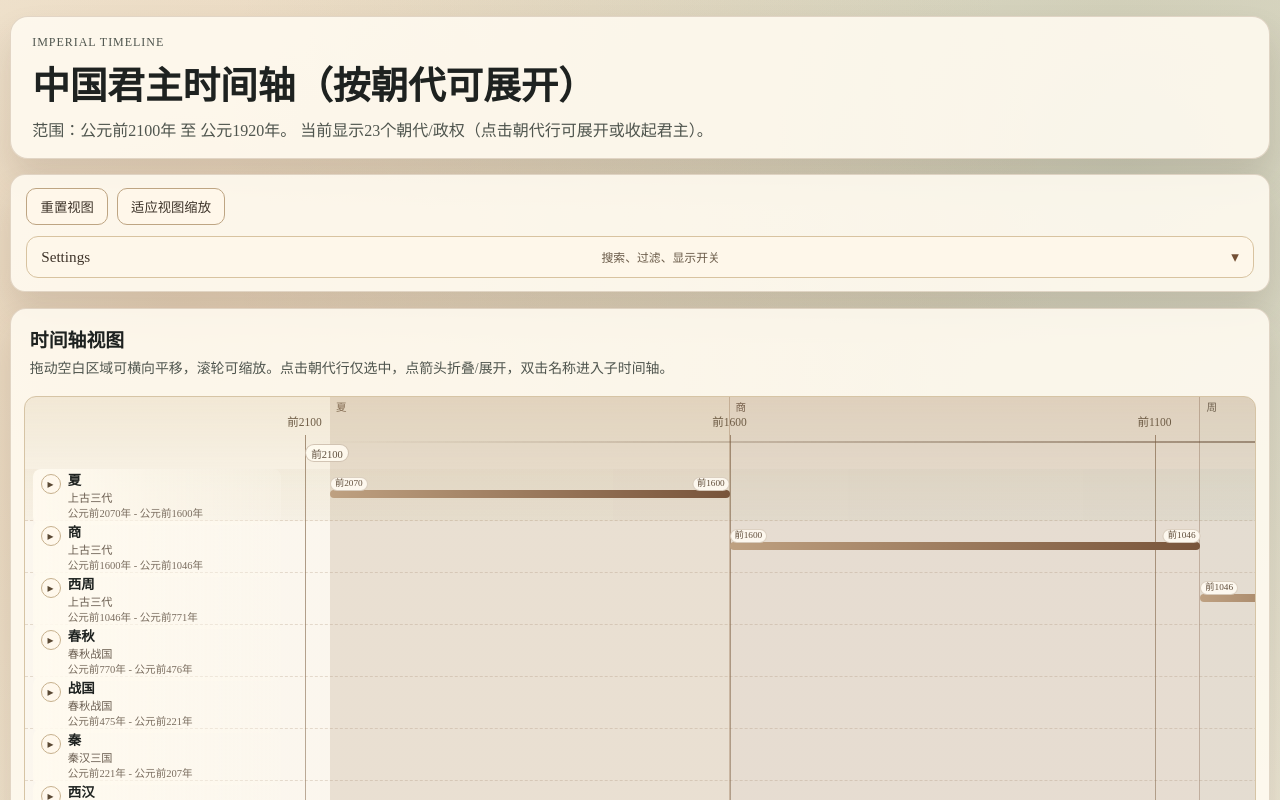
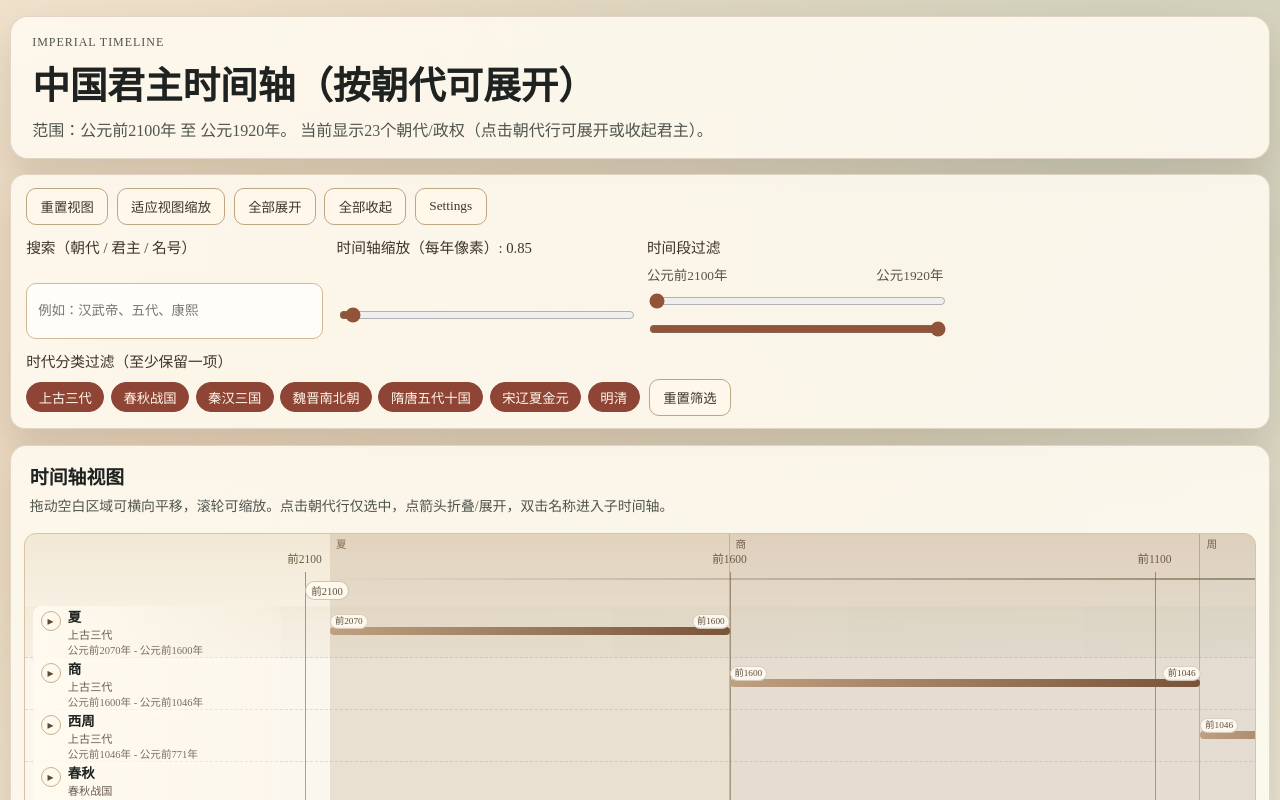
Before and after one commit to TXC-ALON/TimeLine, a React (Vite) app: page / in a window 1280 px wide. Shown: the top 800 px of the page. Built offline with nearby package versions, Linux system fonts and the light colour scheme; a web font is replaced by a local one; what cn-era would draw is missing.

Commit message:
feat: redesign controls and settings modal layout

```diff
--- a/src/App.jsx
+++ b/src/App.jsx
@@ -734,6 +734,7 @@ function App() {
   const [subTimelineId, setSubTimelineId] = useState(null)
   const [highlightedRulerKey, setHighlightedRulerKey] = useState(null)
   const [displaySettings, setDisplaySettings] = useState(DEFAULT_DISPLAY_SETTINGS)
+  const [isSettingsOpen, setIsSettingsOpen] = useState(false)
 
   const normalizedSearch = searchText.trim().toLowerCase()
   const [windowStart, windowEnd] = yearWindow
@@ -1121,6 +1122,19 @@ function App() {
       viewport.removeEventListener('wheel', handleWheel)
     }
   }, [axisMinYear, zoom])
+
+  useEffect(() => {
+    if (!isSettingsOpen) {
+      return undefined
+    }
+    const handleKeyDown = (event) => {
+      if (event.key === 'Escape') {
+        setIsSettingsOpen(false)
+      }
+    }
+    window.addEventListener('keydown', handleKeyDown)
+    return () => window.removeEventListener('keydown', handleKeyDown)
+  }, [isSettingsOpen])
 
   return (
     <div className="app-shell">
@@ -1143,14 +1157,23 @@ function App() {
           <button className="secondary-btn quick-btn" type="button" onClick={fitViewToCurrentRange}>
             适应视图缩放
           </button>
-        </div>
-
-        <details className="settings-menu">
-          <summary className="settings-summary">
-            <span>Settings</span>
-            <span className="settings-hint">搜索、过滤、显示开关</span>
-          </summary>
-          <div className="settings-body">
+          {isSubTimeline ? (
+            <button className="secondary-btn" type="button" onClick={exitSubTimeline}>
+              退出子时间轴
+            </button>
+          ) : null}
+          <button className="secondary-btn" type="button" onClick={expandAllFiltered}>
+            全部展开
+          </button>
+          <button className="secondary-btn" type="button" onClick={collapseAll}>
+            全部收起
+          </button>
+          <button className="secondary-btn quick-btn" type="button" onClick={() => setIsSettingsOpen(true)}>
+            Settings
+          </button>
+        </div>
+
+        <div className="primary-controls">
           <div className="control-block">
             <label htmlFor="search-input">搜索（朝代 / 君主 / 名号）</label>
             <input
@@ -1198,8 +1221,9 @@ function App() {
             />
           </div>
 
-            <div className="control-block">
+          <div className="control-block wide">
             <label>时代分类过滤（至少保留一项）</label>
+            <div className="dynasty-filter-row">
               <div className="dynasty-grid">
                 {categories.map((category) => {
                   const active = activeCategories.includes(category)
@@ -1216,10 +1240,32 @@ function App() {
                   )
                 })}
               </div>
-            </div>
-
-            <div className="control-block">
-              <label>显示设置</label>
+              <div className="button-row inline">
+                <button className="secondary-btn" type="button" onClick={resetFilters}>
+                  重置筛选
+                </button>
+              </div>
+            </div>
+          </div>
+        </div>
+      </section>
+
+      {isSettingsOpen ? (
+        <div className="settings-modal-backdrop" onClick={() => setIsSettingsOpen(false)}>
+          <div
+            className="settings-modal"
+            role="dialog"
+            aria-modal="true"
+            aria-labelledby="settings-title"
+            onClick={(event) => event.stopPropagation()}
+          >
+            <div className="settings-modal-head">
+              <h2 id="settings-title">Settings</h2>
+              <button className="secondary-btn settings-close-btn" type="button" onClick={() => setIsSettingsOpen(false)}>
+                关闭
+              </button>
+            </div>
+            <div className="settings-modal-body">
               <div className="settings-groups">
                 {DISPLAY_SETTING_GROUPS.map((group) => (
                   <section key={group.title} className="settings-group">
@@ -1240,26 +1286,9 @@ function App() {
                 ))}
               </div>
             </div>
-
-            <div className="button-row">
-              <button className="secondary-btn" type="button" onClick={resetFilters}>
-                重置筛选
-              </button>
-              {isSubTimeline ? (
-                <button className="secondary-btn" type="button" onClick={exitSubTimeline}>
-                  退出子时间轴
-                </button>
+          </div>
+        </div>
       ) : null}
-              <button className="secondary-btn" type="button" onClick={expandAllFiltered}>
-                展开当前结果
-              </button>
-              <button className="secondary-btn" type="button" onClick={collapseAll}>
-                收起全部
-              </button>
-            </div>
-          </div>
-        </details>
-      </section>
 
       <section className="layout-grid">
         <article className="timeline-card">
--- a/src/index.css
+++ b/src/index.css
@@ -81,49 +81,63 @@ body {
   border-color: #b89364;
 }
 
-.settings-menu {
-  border: 1px solid #d8c3a0;
-  border-radius: 12px;
-  background: rgba(255, 248, 235, 0.82);
-  overflow: hidden;
+.primary-controls {
+  display: grid;
+  grid-template-columns: repeat(auto-fit, minmax(260px, 1fr));
+  gap: 0.72rem 0.86rem;
 }
 
-.settings-summary {
-  list-style: none;
-  display: flex;
-  align-items: center;
-  justify-content: space-between;
-  gap: 0.7rem;
-  padding: 0.7rem 0.88rem;
-  cursor: pointer;
-  font-size: 0.95rem;
-  color: #3f342a;
+.control-block.wide {
+  grid-column: 1 / -1;
 }
 
-.settings-summary::-webkit-details-marker {
-  display: none;
+.settings-modal-backdrop {
+  position: fixed;
+  inset: 0;
+  z-index: 42;
+  background: rgba(35, 26, 18, 0.42);
+  display: grid;
+  place-items: center;
+  padding: 0.66rem;
 }
 
-.settings-summary::after {
-  content: '▾';
-  color: #734f34;
-  transition: transform 0.16s ease;
+.settings-modal {
+  width: min(560px, 100%);
+  max-height: min(86vh, 760px);
+  overflow: hidden;
+  border: 1px solid #d3b996;
+  border-radius: 14px;
+  background: #fff9ee;
+  box-shadow: 0 18px 44px rgba(30, 18, 9, 0.24);
+  display: grid;
+  grid-template-rows: auto minmax(0, 1fr);
 }
 
-.settings-menu[open] .settings-summary::after {
-  transform: rotate(180deg);
+.settings-modal-head {
+  display: flex;
+  justify-content: space-between;
+  align-items: center;
+  gap: 0.66rem;
+  padding: 0.82rem 0.92rem;
+  border-bottom: 1px solid rgba(171, 137, 102, 0.3);
 }
 
-.settings-hint {
-  font-size: 0.74rem;
-  color: #6a5b49;
+.settings-modal-head h2 {
+  margin: 0;
+  font-size: 1.02rem;
+  color: #3c3023;
+  letter-spacing: 0.01em;
 }
 
-.settings-body {
-  border-top: 1px solid rgba(171, 137, 102, 0.26);
-  padding: 0.82rem 0.88rem 0.9rem;
+.settings-close-btn {
+  padding: 0.42rem 0.66rem;
+}
+
+.settings-modal-body {
+  padding: 0.82rem 0.92rem 0.9rem;
+  overflow: auto;
   display: grid;
-  gap: 0.95rem;
+  gap: 0.72rem;
 }
 
 .control-block {
@@ -172,10 +186,21 @@ input[type='range'] {
   gap: 0.4rem;
 }
 
+.dynasty-filter-row {
+  display: flex;
+  align-items: center;
+  gap: 0.58rem;
+  flex-wrap: wrap;
+}
+
+.dynasty-filter-row .dynasty-grid {
+  flex: 0 1 auto;
+}
+
 .settings-grid {
   display: grid;
-  grid-template-columns: repeat(auto-fit, minmax(180px, 1fr));
-  gap: 0.35rem 0.72rem;
+  grid-template-columns: 1fr;
+  gap: 0.28rem;
 }
 
 .settings-groups {
@@ -199,10 +224,11 @@ input[type='range'] {
 }
 
 .setting-item {
-  display: inline-flex;
+  display: flex;
   align-items: center;
   gap: 0.42rem;
-  font-size: 0.84rem;
+  min-height: 26px;
+  font-size: 0.86rem;
   color: #4f4538;
   cursor: pointer;
 }
@@ -234,6 +260,10 @@ input[type='range'] {
   display: flex;
   flex-wrap: wrap;
   gap: 0.56rem;
+}
+
+.button-row.inline {
+  flex: 0 0 auto;
 }
 
 .secondary-btn {
```
Lines whose indentation alone changed are shown as unchanged.
